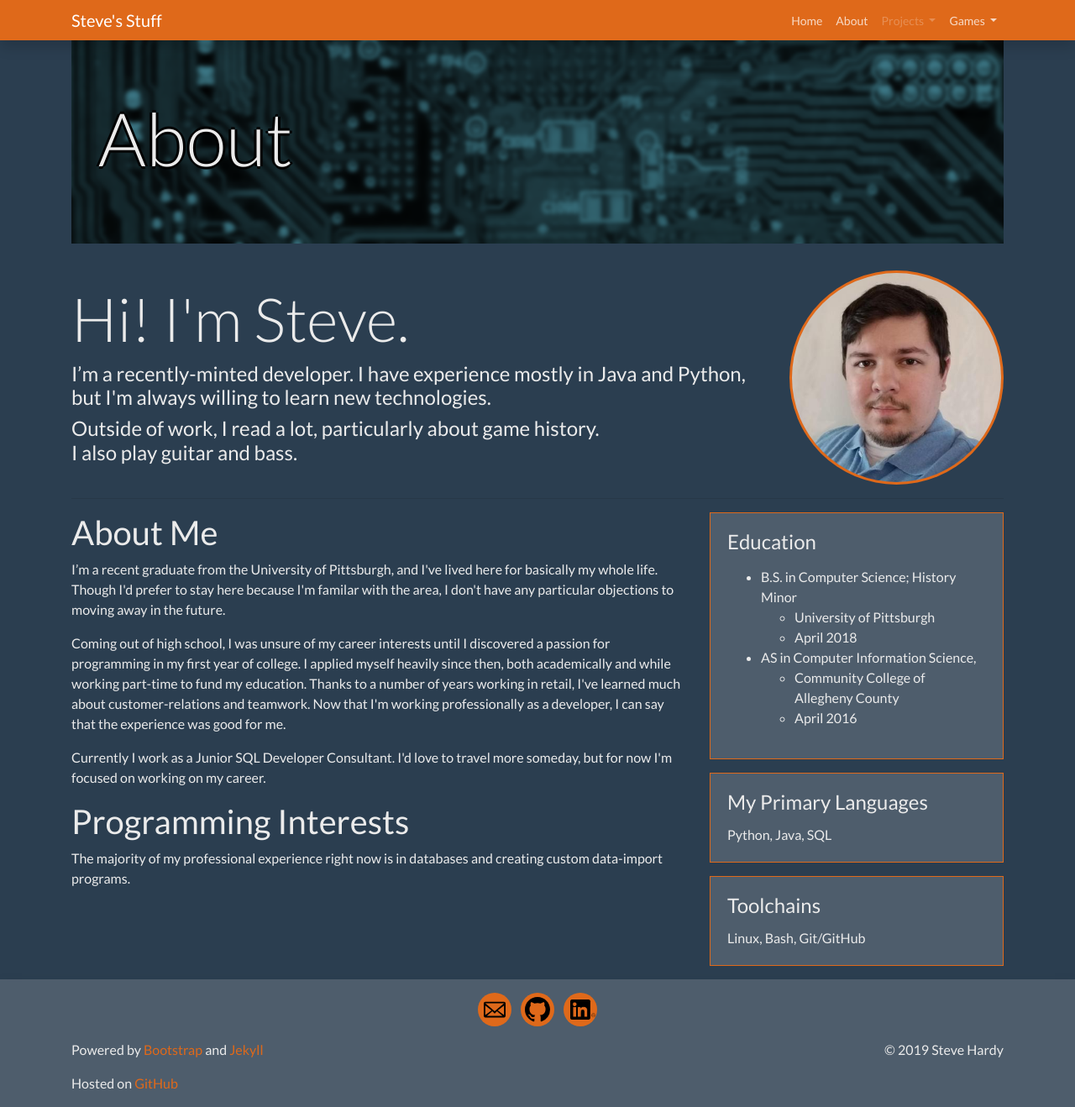
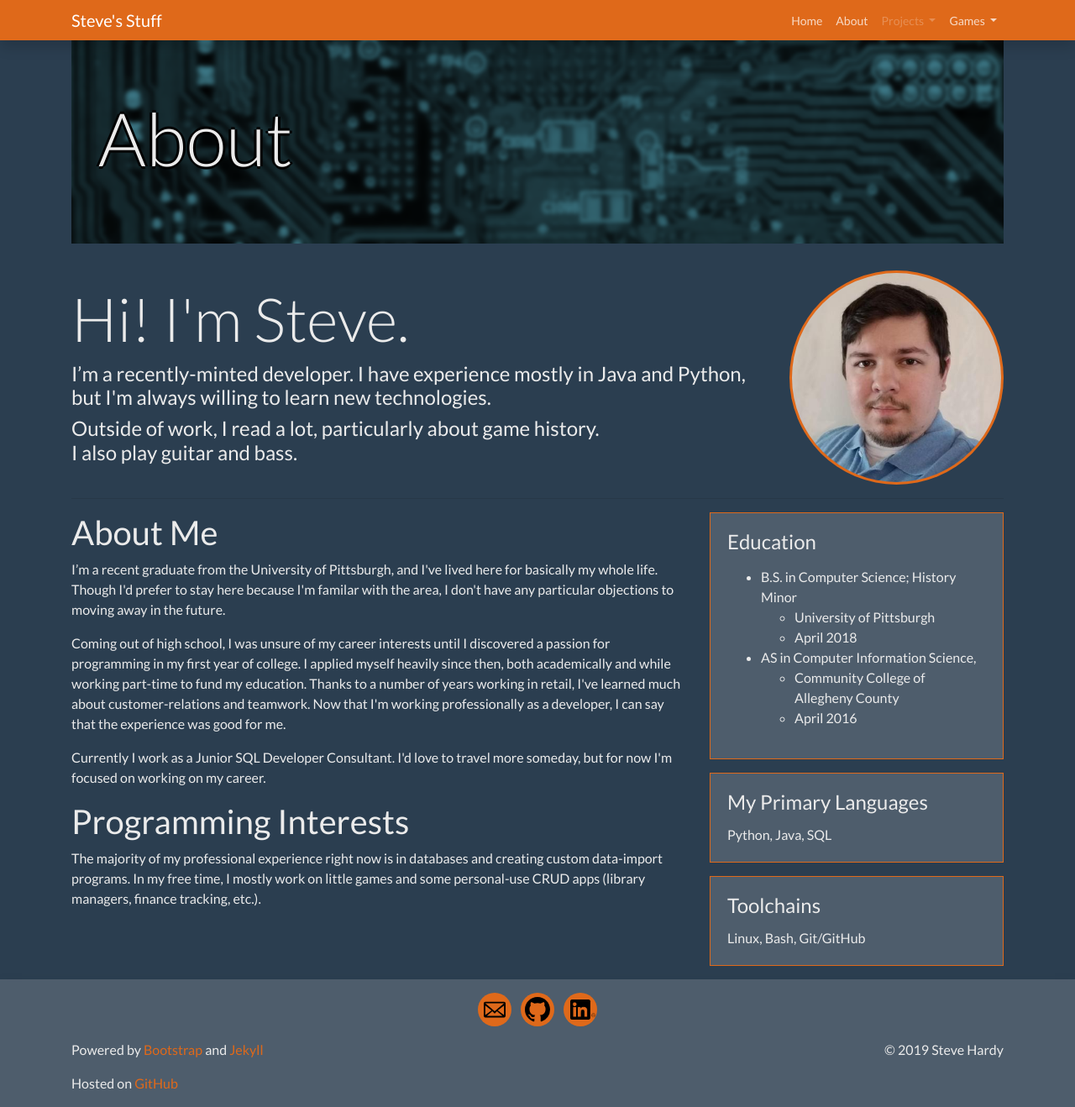
Before and after one commit to stevehardy325/stevehardy325.github.io, a Jekyll site: the page built from about.html, in a window 1280 px wide. Shown: the whole page at 84% size. Built offline with Jekyll 4.4.1, drawn with Linux system fonts in a browser that asks for light colours; nearby versions of some CDN libraries; a style sheet for code colours, icons or effects is not loaded.

Commit message:
Update about.html

```diff
--- a/about.html
+++ b/about.html
@@ -24,7 +24,7 @@ title: About
 		<p>Coming out of high school, I was unsure of my career interests until I discovered a passion for programming in my first year of college. I applied myself heavily since then, both academically and while working part-time to fund my education. Thanks to a number of years working in retail, I've learned much about customer-relations and teamwork. Now that I'm working professionally as a developer, I can say that the experience was good for me.</p>
 		<p>Currently I work as a Junior SQL Developer Consultant. I'd love to travel more someday, but for now I'm focused on working on my career.</p>
 		<h1>Programming Interests</h1>
-		<p>The majority of my professional experience right now is in databases and creating custom data-import programs.</p>
+		<p>The majority of my professional experience right now is in databases and creating custom data-import programs. In my free time, I mostly work on little games and some personal-use CRUD apps (library managers, finance tracking, etc.).</p>
 	</div>
 
 	<div class="col-lg-4 order-1 order-lg-2">
```
